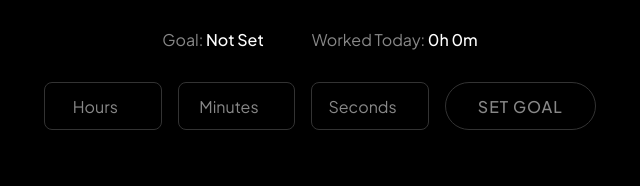
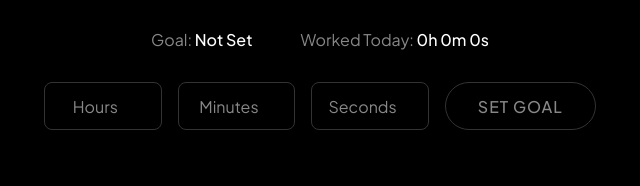
Before and after one commit to subtlesubh/Time-tracker, a plain HTML site: page index.html in a window 1280 px wide. Shown: the part 469-655 px from the top of the page, 320-960 px from the left. Drawn offline with nearby package versions, Linux system fonts and the light colour scheme.

Commit message:
Update index.html

```diff
--- a/index.html
+++ b/index.html
@@ -395,7 +395,7 @@
 
         <div class="info-section">
             <div class="stat-item" id="goalStatItem">Goal: <strong id="goalDisplay"><span class="goal-check">✓</span>Not Set</strong></div>
-            <div class="stat-item" id="workedStatItem">Worked Today: <strong id="timeWorked">0h 0m</strong></div>
+            <div class="stat-item" id="workedStatItem">Worked Today: <strong id="timeWorked">0h 0m 0s</strong></div>
         </div>
 
         <div class="goal-setters">
@@ -508,7 +508,8 @@
             // Update "Time Worked" display
             let workedHours = Math.floor(totalWorked / 3600);
             let workedMinutes = Math.floor((totalWorked % 3600) / 60);
-            document.getElementById('timeWorked').textContent = `${workedHours}h ${workedMinutes}m`;
+            let workedSeconds = totalWorked % 60;
+            document.getElementById('timeWorked').textContent = `${workedHours}h ${workedMinutes}m ${workedSeconds}s`;
 
             // Check if goal is complete
             if (seconds <= 0 && totalGoalSeconds > 0 && !isGoalComplete) {
@@ -566,7 +567,6 @@
                 return;
             }
 
-            totalWorked = 0; // Reset total worked time when a new goal is set
             resetTimer();
 
             goalDisplay.innerHTML = `<span class="goal-check">✓</span>${hours}h ${minutes}m ${secs}s`;
```
